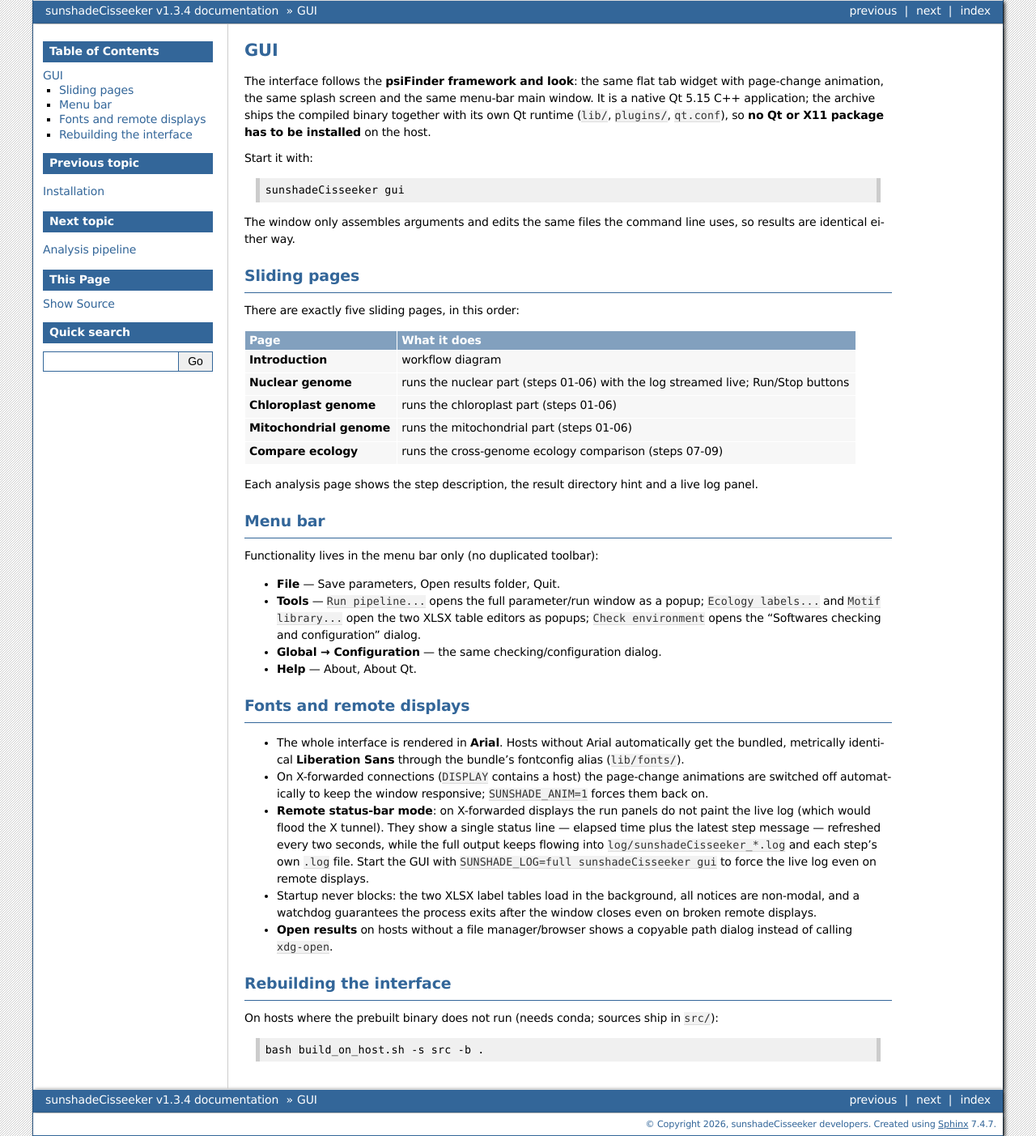
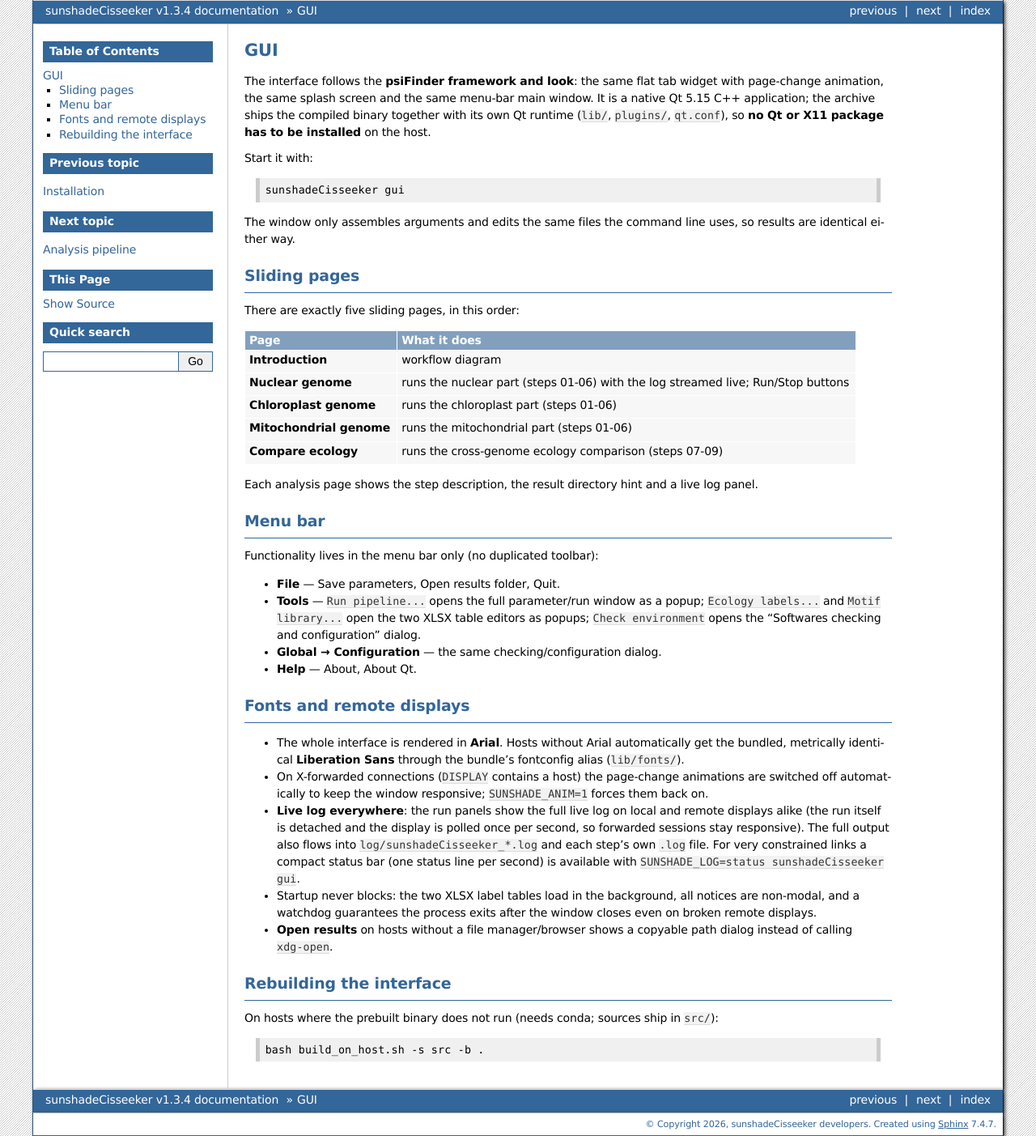
Before and after one commit to chenzhr23/sunshadeCisseeker-docs, a Sphinx documentation site: the page built from docs/content/GUI.rst, in a window 1280 px wide. Shown: the whole page at 81% size. Built offline with Sphinx 7.4.7, drawn with Linux system fonts in a browser that asks for light colours.

Commit message:
docs: full live log is now the default on remote displays; status bar is opt-in

```diff
--- a/docs/content/GUI.rst
+++ b/docs/content/GUI.rst
@@ -63,13 +63,13 @@ Fonts and remote displays
 * On X-forwarded connections (``DISPLAY`` contains a host) the page-change
   animations are switched off automatically to keep the window responsive;
   ``SUNSHADE_ANIM=1`` forces them back on.
-* **Remote status-bar mode**: on X-forwarded displays the run panels do not
-  paint the live log (which would flood the X tunnel). They show a single
-  status line — elapsed time plus the latest step message — refreshed every
-  two seconds, while the full output keeps flowing into
-  ``log/sunshadeCisseeker_*.log`` and each step's own ``.log`` file. Start the
-  GUI with ``SUNSHADE_LOG=full sunshadeCisseeker gui`` to force the live log
-  even on remote displays.
+* **Live log everywhere**: the run panels show the full live log on local
+  and remote displays alike (the run itself is detached and the display is
+  polled once per second, so forwarded sessions stay responsive). The full
+  output also flows into ``log/sunshadeCisseeker_*.log`` and each step's own
+  ``.log`` file. For very constrained links a compact status bar (one status
+  line per second) is available with
+  ``SUNSHADE_LOG=status sunshadeCisseeker gui``.
 * Startup never blocks: the two XLSX label tables load in the background, all
   notices are non-modal, and a watchdog guarantees the process exits after
   the window closes even on broken remote displays.
```
Also changed, not shown: docs/content/Installation.rst (+6 -5 lines).
